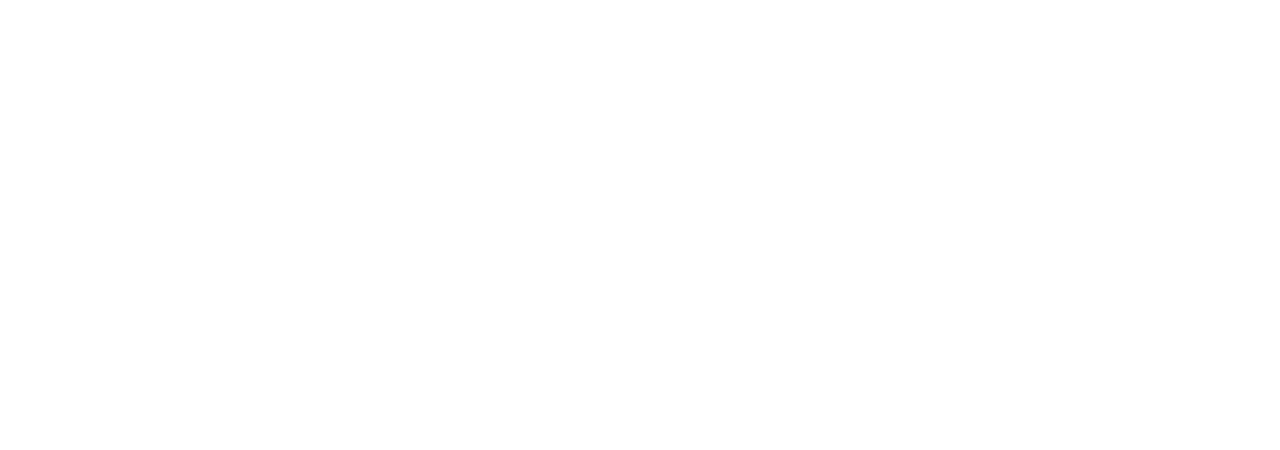
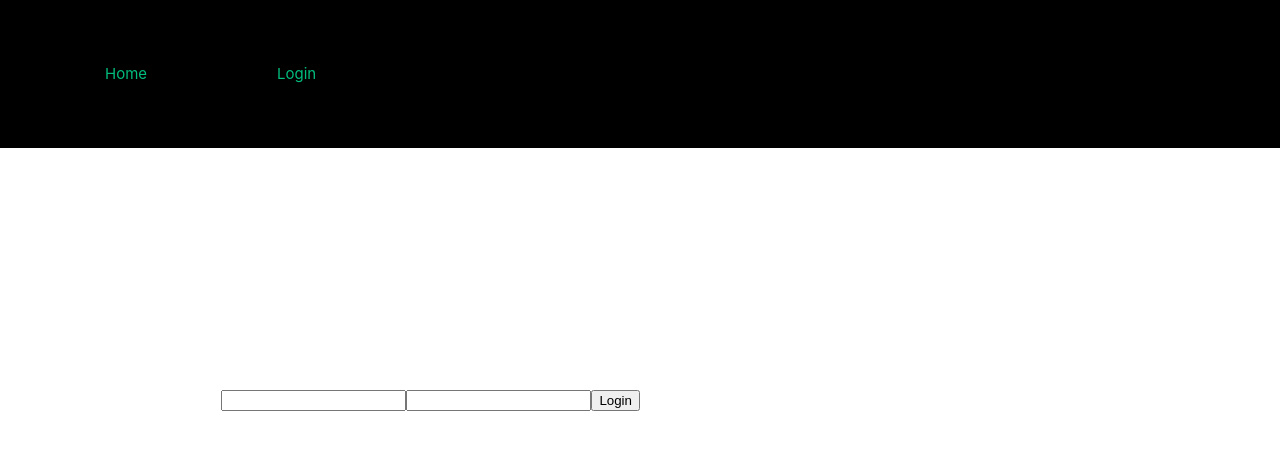
Before and after one commit to mohammedalsomali/blog-Post---vue, a Vue app: page /Login in a window 1280 px wide. Before the commit this address had no page. Shown: the top 450 px of the page. Built offline with nearby package versions, Linux system fonts and the light colour scheme.

Commit message:
learning Vue

```diff
--- a/src/App.vue
+++ b/src/App.vue
@@ -1,12 +1,42 @@
 <script setup>
-
 
 </script>
 
 <template>
+    <div id="pageContainer">
+        <nav>
+            <ul>
+                <li>
+                    <router-link :to="{ name: 'home' }"> Home </router-link>
+                </li>
+                <li>
+                    <router-link :to="{ name: 'login' }"> Login </router-link>
+                </li>
+            </ul>
+        </nav>
+        <router-View />
+    </div>
 
 </template>
 
 <style scoped>
 
+nav {
+    background-color: black;
+    width: 100%;
+    position: absolute;
+    top: 0px;
+    left: 0px;
+}
+
+ul {
+    display: flex;
+    flex-direction: row;
+
+}
+
+li {
+    padding: 5%;
+    list-style-type: none;
+}
 </style>
--- /dev/null
+++ b/src/components/Blog.vue
@@ -0,0 +1,37 @@
+<script>
+    function like(){
+        return console.log('like');
+    }
+
+
+</script>
+
+<template>
+    <div class="blogContainer">
+        <div>
+            <input type="text" class="blogSubject">
+            <a> Auther </a>
+            <a> Publish Date </a>
+            <button class="like">
+                Like
+            </button>
+        </div>
+        <textarea name="blogBody" maxlength="255" >
+
+        </textarea>
+
+    </div>
+</template>
+
+
+<style scoped>
+    .blogContainer {
+        display: flex;
+        flex-direction: column;
+        background-color: azure;
+    }
+
+    textarea{
+        background-color: aqua;
+    }
+</style>
--- a/src/router/index.js
+++ b/src/router/index.js
@@ -1,5 +1,8 @@
 import { createRouter, createWebHistory } from 'vue-router'
 import HomeView from '../views/HomeView.vue'
+import Login from '../views/Login.vue'
+
+
 
 const router = createRouter({
   history: createWebHistory(import.meta.env.BASE_URL),
@@ -16,7 +19,13 @@ const router = createRouter({
       // this generates a separate chunk (About.[hash].js) for this route
       // which is lazy-loaded when the route is visited.
       component: () => import('../views/AboutView.vue')
+    },
+    {
+      path: '/Login',
+      name: 'login',
+      component: Login
     }
+
   ]
 })
 
--- a/src/views/HomeView.vue
+++ b/src/views/HomeView.vue
@@ -1,8 +1,11 @@
+
+
 <script setup>
+  import blogContainer from '/Users/mohammed/Blog Post - Vue/blog Post - vue/src/components/Blog.vue'
 </script>
 
 <template>
   <main>
-
+      <blogContainer />
   </main>
 </template>
--- a/src/views/Login.vue
+++ b/src/views/Login.vue
@@ -0,0 +1,13 @@
+<script setup>
+//   import blogContainer from '/Users/mohammed/Blog Post - Vue/blog Post - vue/src/components/Blog.vue'
+</script>
+
+<template>
+  <main>
+      <form action="">
+            <input type="text" required>
+            <input type="text" required>
+            <input type="button" value="Login">
+      </form>
+  </main>
+</template>
```
Also changed, not shown: src/components/User.vue (added).
